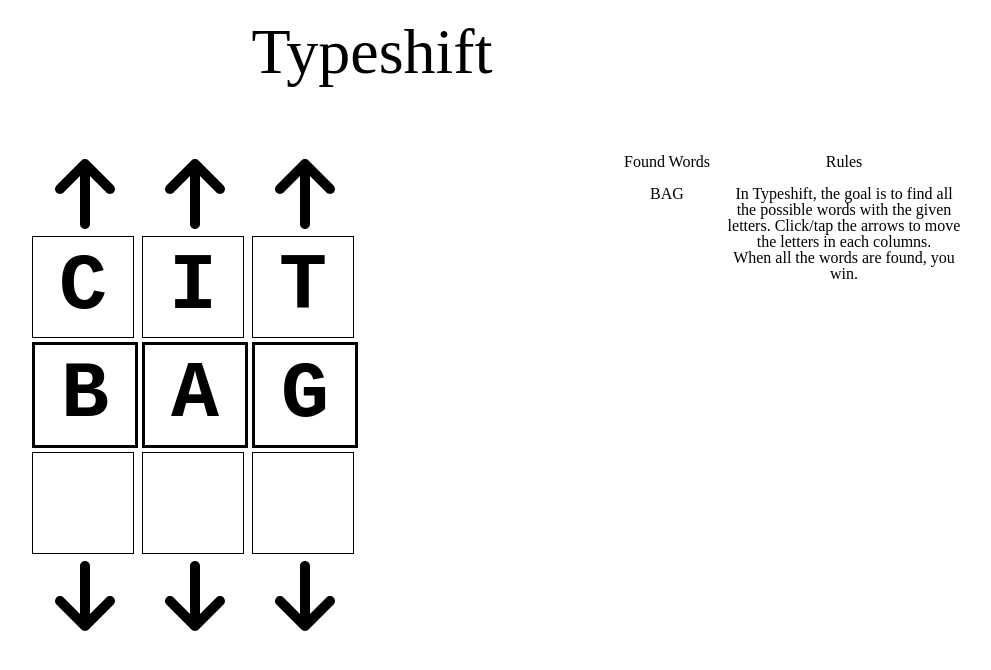
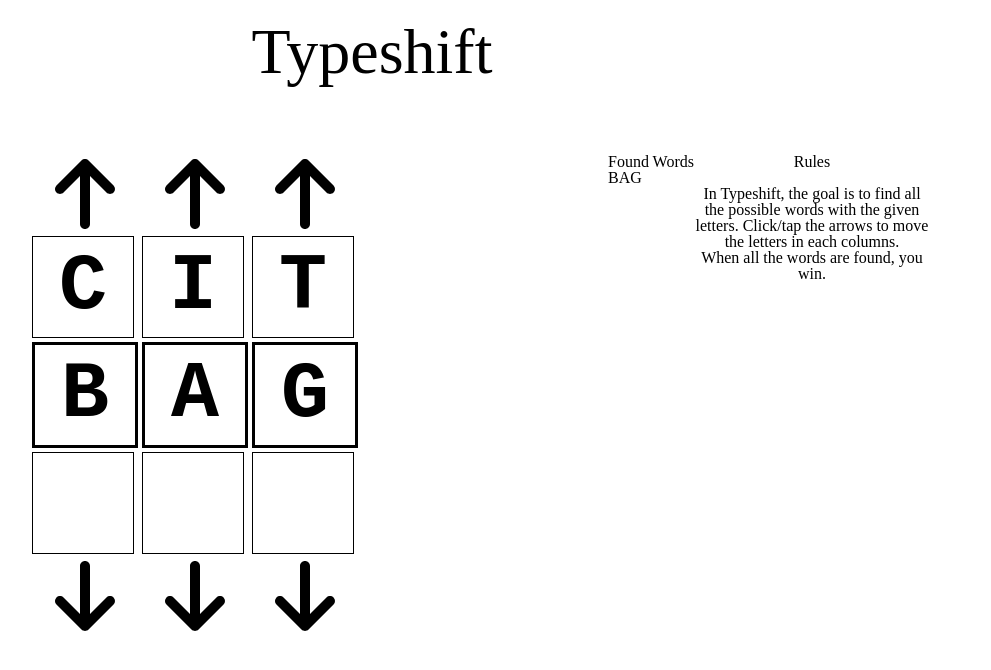
Before and after one commit to suzuhe481/typeshift, a React (Vite) app: page / in a window 1280 px wide. Both pictures are taken after a click on the icon 353 px from the left and 194 px from the top of the page. Shown: the top 670 px of the page, without its empty margins (268-1259 px from the left). Built offline with nearby package versions, Linux system fonts and the light colour scheme.

Commit message:
Changes to class names

```diff
--- a/src/components/GameContainer/WordsList/WordsList.jsx
+++ b/src/components/GameContainer/WordsList/WordsList.jsx
@@ -4,13 +4,14 @@
   const foundWords = props.foundWords;
 
   const wordsList = foundWords.map((word, index) => (
-    <li key={index}>{word}</li>
+    <li key={index} className="words_list__word">
+      {word}
+    </li>
   ));
 
   return (
-    <div className="words-list">
-      <p>Found Words</p>
-      <br />
+    <div className="words_list">
+      <p className="words_list__title">Found Words</p>
       <ul>{wordsList}</ul>
     </div>
   );
```
